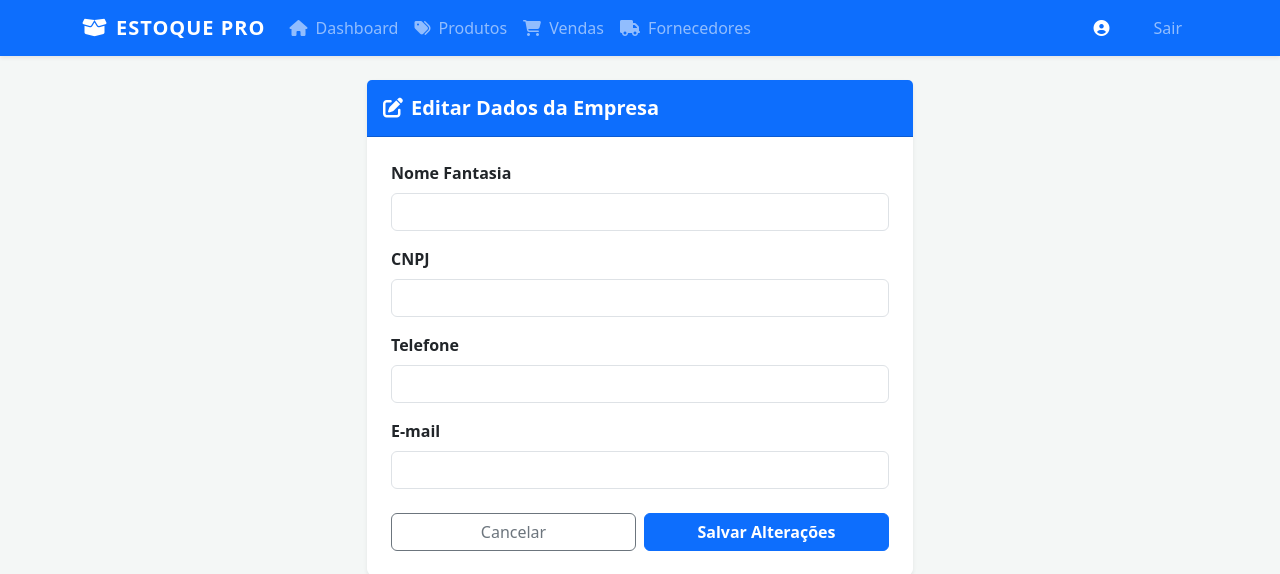
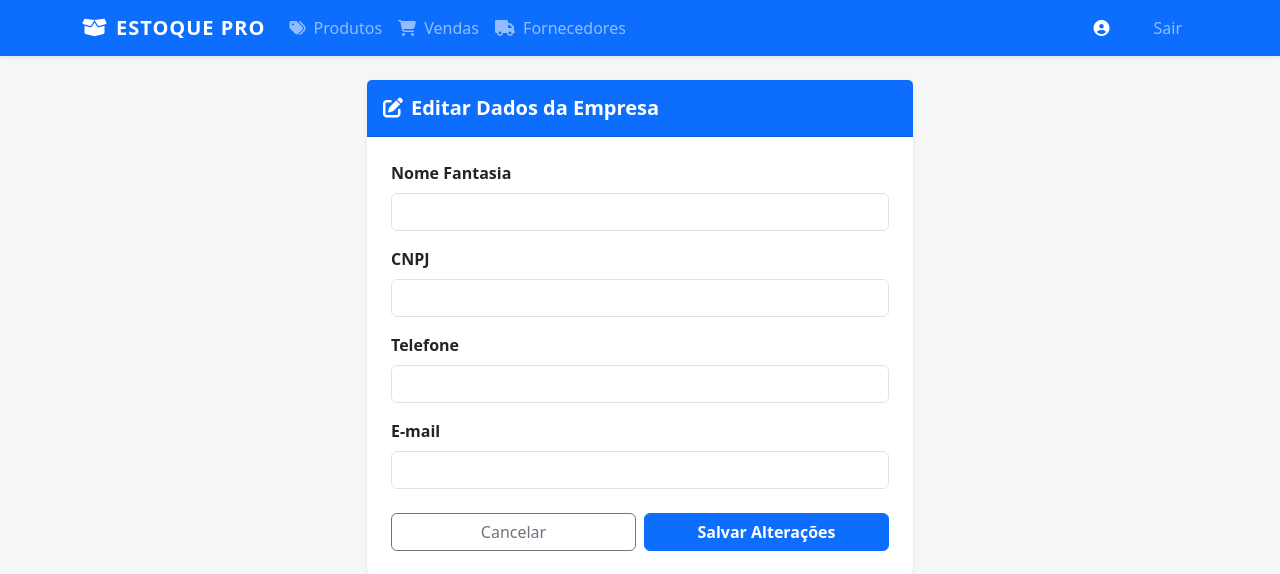
Before and after one commit to gustavosdefreitas/sistema-web-mei-univesp, a FastAPI app: template templates/editar_empresa.html in a window 1280 px wide. Shown: the top 574 px of the page. Run offline with FastAPI, Linux system fonts and the light colour scheme; the template is opened without the code that fills it, so the values that code supplies are empty.

Commit message:
fix: remove item Dashboard duplicado da navbar
O logo 'ESTOQUE PRO' já serve como link para a home (/),
tornando o item de menu 'Dashboard' redundante. Removido para
evitar duplicidade na navegação.

```diff
--- a/templates/base.html
+++ b/templates/base.html
@@ -21,9 +21,6 @@
             </button>
             <div class="collapse navbar-collapse" id="navbarNav">
                 <ul class="navbar-nav me-auto">
-                    <li class="nav-item">
-                        <a class="nav-link" href="/"><i class="fas fa-home me-1"></i> Dashboard</a>
-                    </li>
                     <li class="nav-item">
                         <a class="nav-link" href="/produtos"><i class="fas fa-tags me-1"></i> Produtos</a>
                     </li>
```
